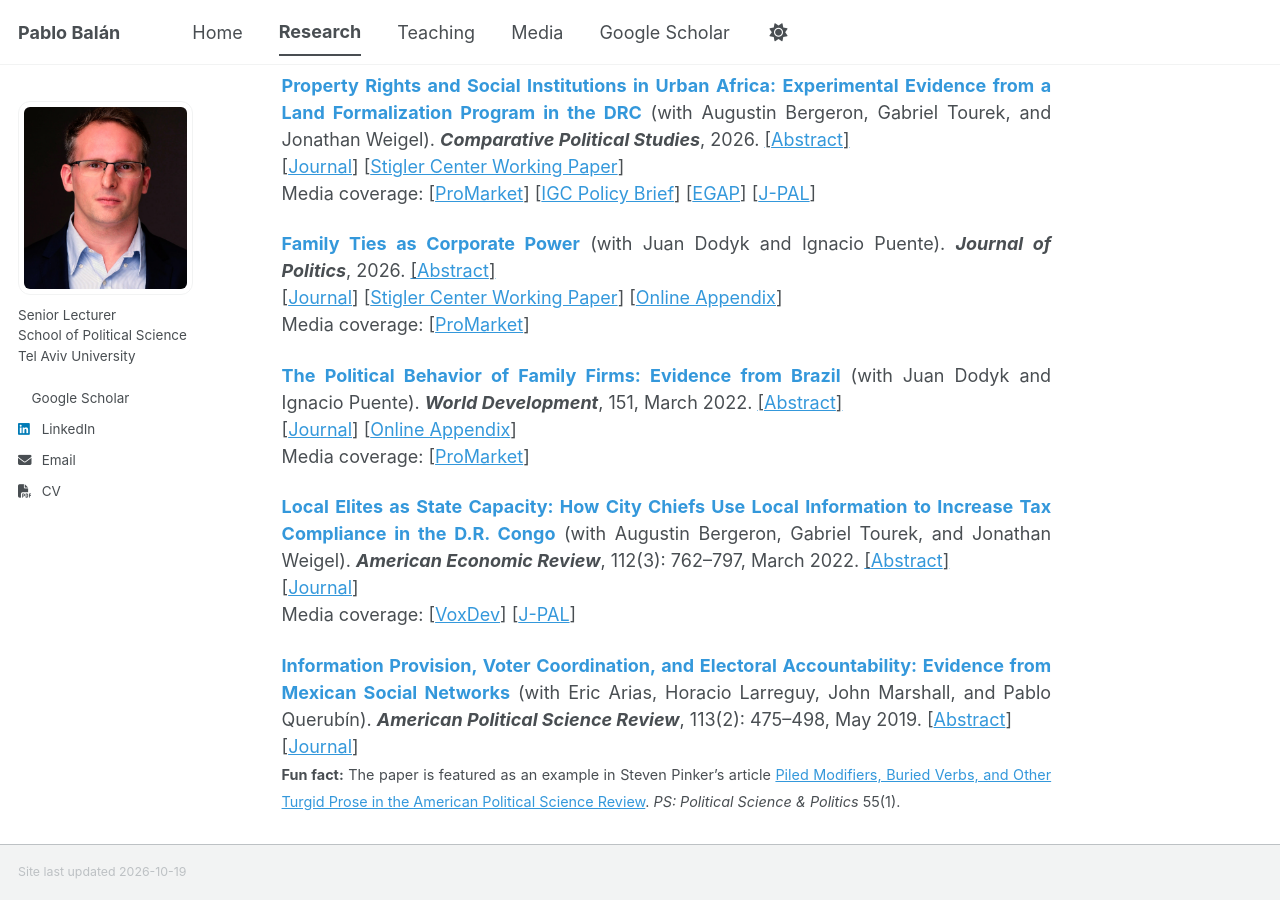
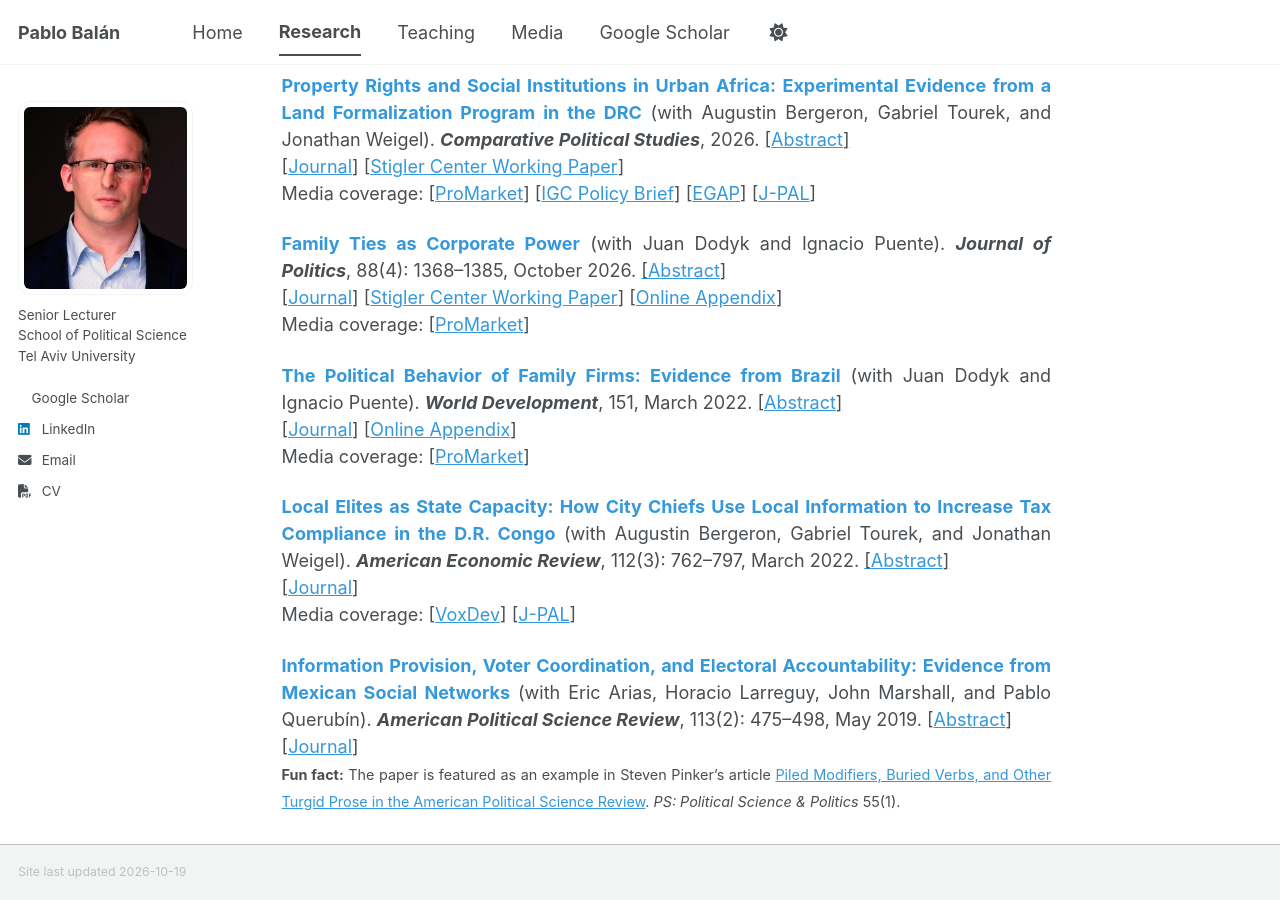
Before and after one commit to pablobalan/pablobalan.github.io, a Jekyll site: the page built from _pages/research.md, in a window 1280 px wide and 900 px high, scrolled down 448 px. Built offline with Jekyll 4.4.1, drawn with Linux system fonts in a browser that asks for light colours; a style sheet for code colours, icons or effects is not loaded.

Commit message:
JOP article: add volume, issue and pages
Co-Authored-By: Claude Opus 5 (1M context) <noreply@anthropic.com>
Claude-Session: https://claude.ai/code/session_01PGUuBhgz2x74MPakQ7gizF

```diff
--- a/_pages/research.md
+++ b/_pages/research.md
@@ -19,7 +19,7 @@ author_profile: true
 \[[Journal](https://doi.org/10.1177/00104140261466972)\] \[[Stigler Center Working Paper](https://www.chicagobooth.edu/-/media/research/stigler/pdfs/workingpapers/383_balanetal_propertyrightssocialinstitutionsurbanafrica.pdf)\]<br>
 Media coverage: \[[ProMarket](https://www.promarket.org/2026/07/29/property-rights-provide-an-exit-from-social-institutions/)\] \[[IGC Policy Brief](https://www.theigc.org/sites/default/files/2024-01/Balan%20et%20al%20Policy%20brief%20March%202023.pdf)\] \[[EGAP](https://egap.org/resource/what-can-developing-countries-do-to-promote-urban-property-titling-lessons-from-the-dr-congo/)\] \[[J-PAL](https://www.povertyactionlab.org/evaluation/subsidized-land-titles-social-institutions-and-land-formalization-democratic-republic)\]
 
-**[Family Ties as Corporate Power](/files/family-ties-jop-2026.pdf)** (with Juan Dodyk and Ignacio Puente). ***Journal of Politics***, 2026. <a class="abstract-toggle">Abstract</a><span class="abstract-text">Policies interact with underlying social organizations, which can deflect their intended goals. One example is legislation aimed at curbing business influence. Can campaign finance regulation reduce the political power of economic actors? We identify a factor that may hinder its effectiveness: the social structure of organizations. We argue that such regulation generates cooperation dilemmas within firms' leadership and propose that a specific organizational feature—family ties—can help resolve them. We evaluate this argument by studying a ban on corporate contributions in Brazil, using granular data on family ties in publicly traded firms. We show that, following the ban, members of firms' controlling families substituted individual for corporate contributions. Moreover, we document peer effects in the contributions of family members, suggesting that family ties are a channel of political influence. These bifurcated effects illustrate how organizational structure can be a source of de facto power and offer a cautionary note to policymakers.</span><br>
+**[Family Ties as Corporate Power](/files/family-ties-jop-2026.pdf)** (with Juan Dodyk and Ignacio Puente). ***Journal of Politics***, 88(4): 1368–1385, October 2026. <a class="abstract-toggle">Abstract</a><span class="abstract-text">Policies interact with underlying social organizations, which can deflect their intended goals. One example is legislation aimed at curbing business influence. Can campaign finance regulation reduce the political power of economic actors? We identify a factor that may hinder its effectiveness: the social structure of organizations. We argue that such regulation generates cooperation dilemmas within firms' leadership and propose that a specific organizational feature—family ties—can help resolve them. We evaluate this argument by studying a ban on corporate contributions in Brazil, using granular data on family ties in publicly traded firms. We show that, following the ban, members of firms' controlling families substituted individual for corporate contributions. Moreover, we document peer effects in the contributions of family members, suggesting that family ties are a channel of political influence. These bifurcated effects illustrate how organizational structure can be a source of de facto power and offer a cautionary note to policymakers.</span><br>
 \[[Journal](https://doi.org/10.1086/736563)\] \[[Stigler Center Working Paper](https://www.chicagobooth.edu/-/media/research/stigler/pdfs/workingpapers/330_balandodykpuente_familytiesascorporatepowerupdated.pdf)\] \[[Online Appendix](/files/family-ties-appendix.pdf)\]<br>
 Media coverage: \[[ProMarket](https://www.promarket.org/2023/07/24/family-ties-as-corporate-power/)\]
 
```
